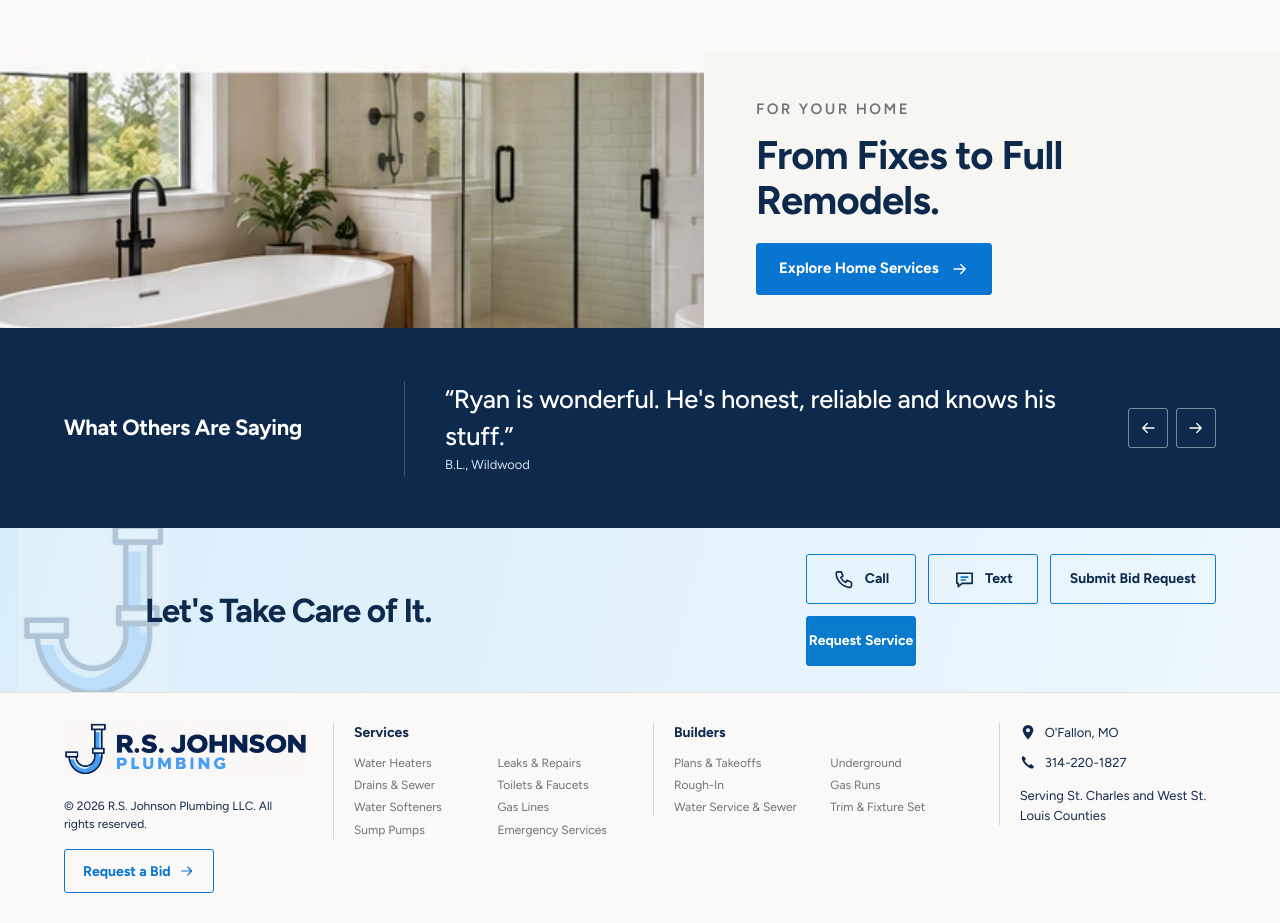
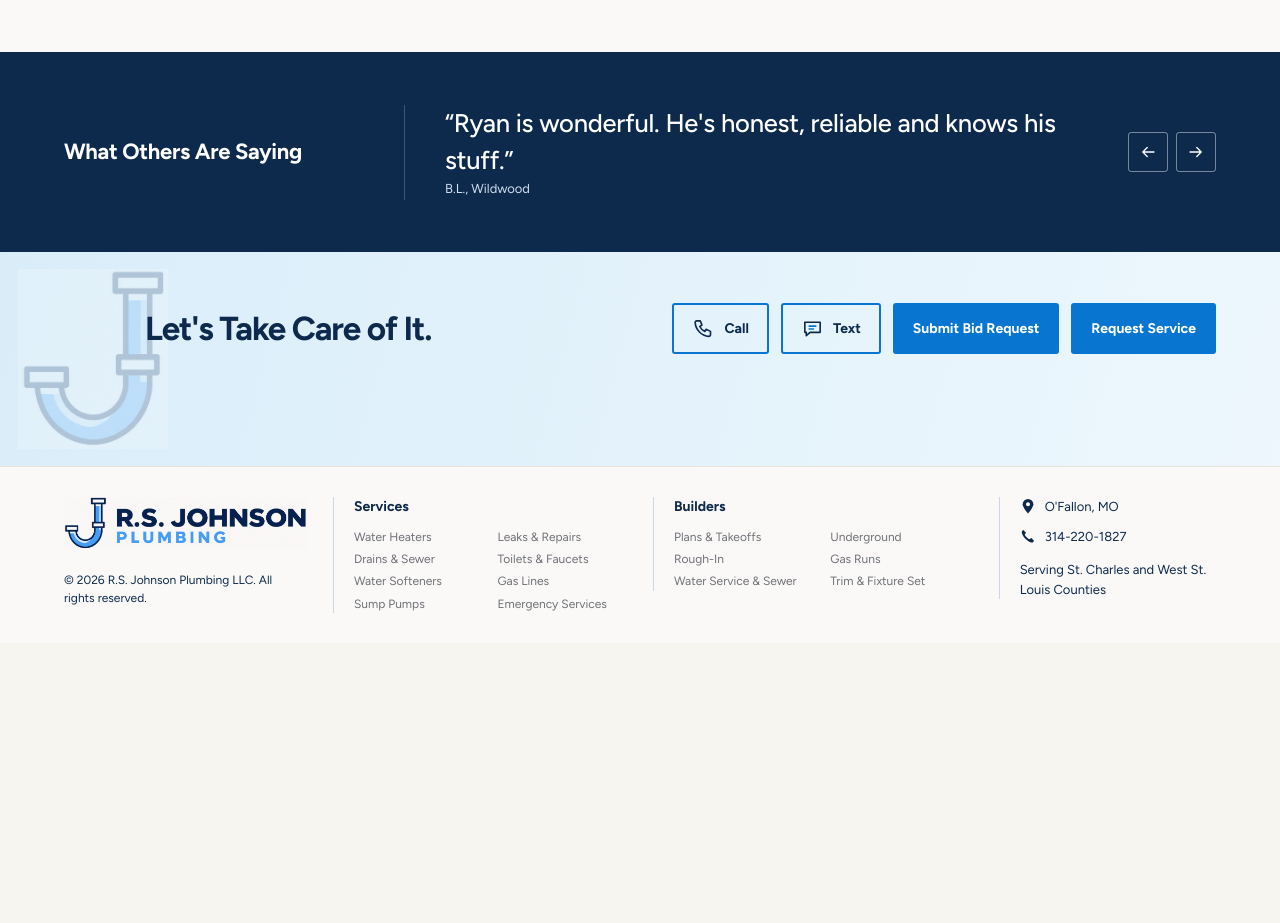
Before and after one commit to rs-johnson-plumbing/website, a Next.js app: page / in a window 1280 px wide. Shown: the part 1563-2486 px from the top of the page. After the commit the page ends 2206 px from the top, so only its background shows below. Built offline with nearby package versions, Linux system fonts and the light colour scheme.

Commit message:
Simplify homepage and polish shared closing actions

```diff
--- a/src/components/concept-two/chrome/C2Footer.tsx
+++ b/src/components/concept-two/chrome/C2Footer.tsx
@@ -1,5 +1,4 @@
 import Link from "next/link";
-import { C2Button } from "../ui/C2Button";
 import { conceptTwo as copy, site, footerCities, services, builderServices } from "@/lib/content";
 import { c2Label } from "../ui/drawingFor";
 import { Lockup } from "@/components/ui/Logo";
@@ -19,7 +18,6 @@ export function C2Footer() {
         <a href={site.phone.tel} className="c2-footer-phone" data-track="call-footer">
           {site.phone.display}
         </a>
-        <C2Button href="/for-builders#request-a-bid" size="sm" variant="outline">Request a Bid</C2Button>
         </div>
 
         <div className="c2-footer-service-groups">
--- a/src/components/concept-two/pages/C2Home.tsx
+++ b/src/components/concept-two/pages/C2Home.tsx
@@ -6,7 +6,6 @@ import { C2Hero } from "../sections/C2Hero";
 import { C2ServiceGrid, type ServiceTile } from "../sections/C2ServiceGrid";
 import { C2BuilderBand } from "../sections/C2BuilderBand";
 import { C2Apart } from "../sections/C2Apart";
-import { C2Split } from "../sections/C2Split";
 import { C2Reviews } from "../sections/C2Reviews";
 import { C2FinalCta } from "../sections/C2FinalCta";
 import { C2Button } from "../ui/C2Button";
@@ -59,15 +58,6 @@ export function C2Home() {
       <C2BuilderBand />
       <C2Apart />
 
-      <C2Split
-        id="remodels"
-        slot="bathRemodel"
-        eyebrow={copy.home.remodel.eyebrow}
-        heading={copy.home.remodel.heading}
-        ctaLabel={copy.home.remodel.cta.label}
-        ctaHref={copy.home.remodel.cta.href}
-      />
-
       <C2Reviews heading={copy.home.reviews.heading} showProof={false} />
       {selected && <C2ServiceDetails service={selected} onClose={closeDetails} onRequest={() => { setSelected(null); request(); }} />}
       <C2FinalCta />
--- a/src/styles/concept-two-page-polish.css
+++ b/src/styles/concept-two-page-polish.css
@@ -420,3 +420,16 @@
 @media(pointer:coarse){.c2.ci-dialog .ci-camera{display:inline-flex}}
 
 .c2.ci-dialog .ci-zip{width:180px;max-width:100%}
+
+/* Shared closing call to action: four unbroken actions with generous breathing room. */
+.c2 section.c2-final.c2-final { padding-block:51px; min-height:214px; box-sizing:border-box; }
+.c2 section.c2-final.c2-final .c2-final-inner { gap:24px; }
+.c2 section.c2-final.c2-final .c2-final-actions { display:flex; flex-wrap:nowrap; width:auto; max-width:100%; gap:12px; flex:0 0 auto; }
+.c2 section.c2-final.c2-final .c2-final-actions .c2-btn { flex:0 0 auto; flex-direction:row; min-height:50px; padding:12px 18px; white-space:nowrap; border:2px solid var(--c2-blue); }
+.c2 section.c2-final.c2-final .c2-final-actions .c2-btn>span { white-space:nowrap; }
+.c2 section.c2-final.c2-final .c2-final-actions :is(.c2-final-bid,.c2-final-request) { background:var(--c2-blue); border-color:var(--c2-blue); color:#fff; }
+.c2 section.c2-final.c2-final .c2-final-actions :is(.c2-final-bid,.c2-final-request):hover { background:#245eae; border-color:#245eae; color:#fff; }
+@media(max-width:1199px) {
+ .c2 section.c2-final.c2-final .c2-final-inner { flex-direction:column; align-items:flex-start; padding-left:var(--c2-gutter); }
+ .c2 section.c2-final.c2-final .c2-final-actions { width:100%; justify-content:flex-start; overflow-x:auto; padding-block:4px 10px; }
+}
```
